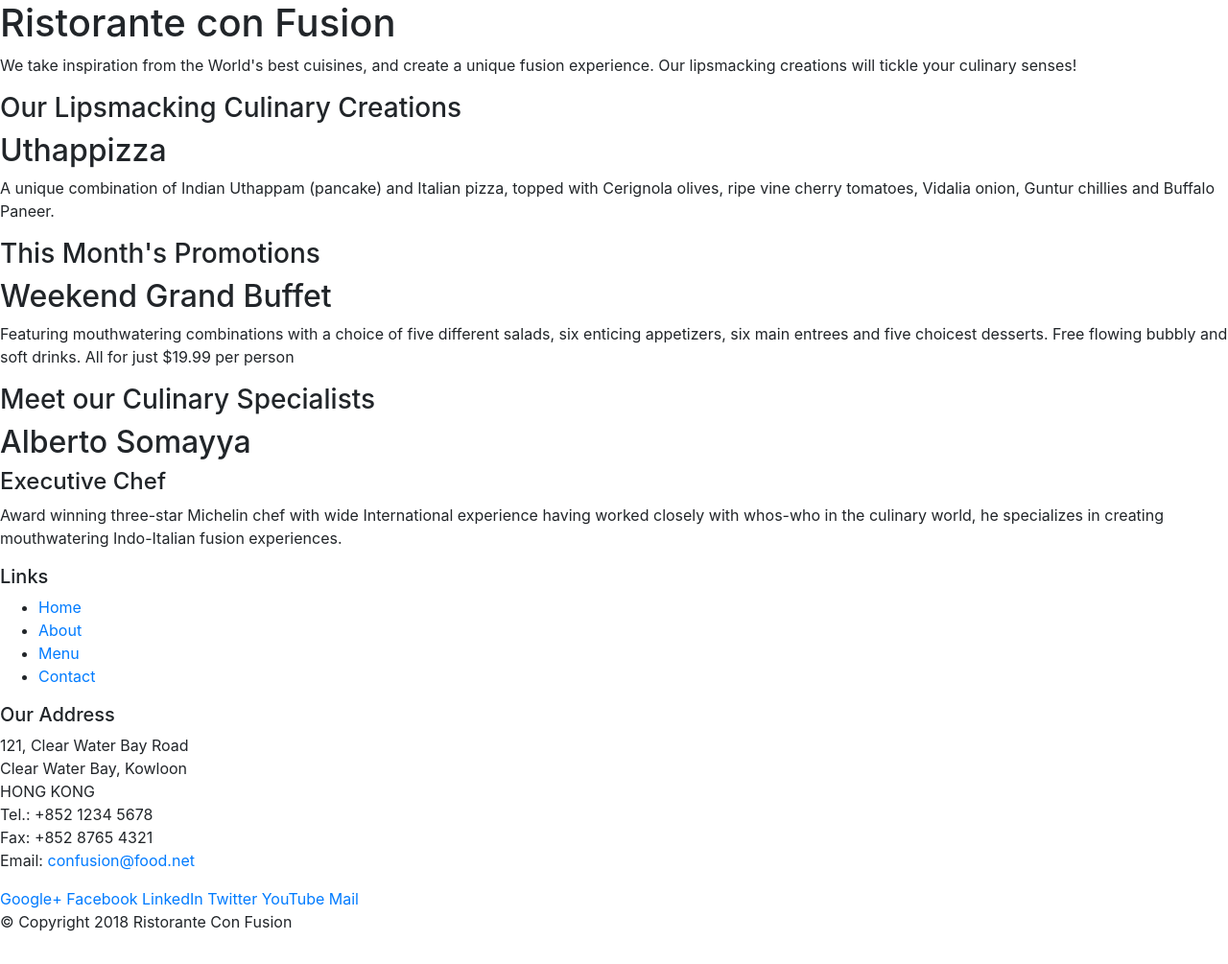
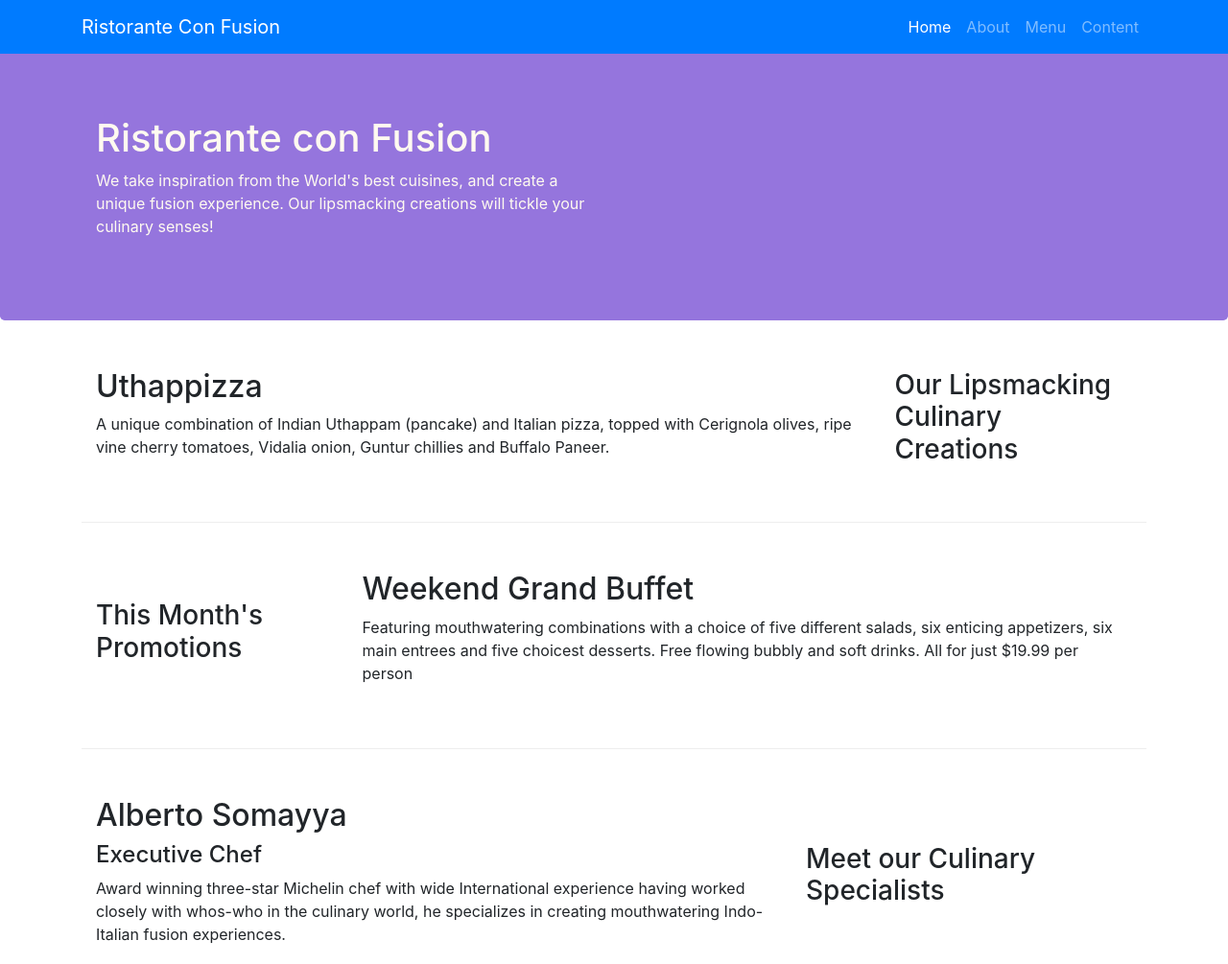
Before and after one commit to Anoopkumar7769/Front-End-Web-UI-Frameworks--Course1, a website: page index.html in a window 1280 px wide. Shown: the top 1005 px of the page at 96% size. Drawn offline with nearby package versions, Linux system fonts and the light colour scheme.

Commit message:
Assignment 1

```diff
--- /dev/null
+++ b/css/style.css
@@ -0,0 +1,42 @@
+.row-header {
+	margin: 0px auto;
+	padding: 0px auto;
+}
+
+.row-content{
+	margin:0px auto;
+    padding: 2px 25px 10px 25px;
+    min-height: 10px;
+}
+
+.jumbotron {
+	padding: 70px 20px 70px 20px;
+	margin: 0px auto;
+	background-color: #9575CD;
+	color: floralwhite;
+}
+
+.footer {
+	padding-bottom: 50px;
+	background-color: #D1C4E9;
+	margin: 0px auto;
+	padding: 20px 0px 20px 0px;
+}
+
+.address {
+	font-size: 80%;
+	margin: 0px;
+	color: #0f0f0f;
+}
+
+.row-content1 {
+	margin:0px auto;
+    padding: 20px 25px 10px 45px;
+    min-height: 10px;
+}
+
+.row-content2 {
+	margin:0px auto;
+    padding: 50px 25px 25px 50px;
+    min-height: 10px;
+}
--- /dev/null
+++ b/css/styles.css
@@ -0,0 +1,36 @@
+.row-header{
+	margin: 0px auto;
+	padding: 0px auto;
+}
+
+.row-content{
+	margin:0px auto;
+    padding: 50px 0px 50px 0px;
+    border-bottom: 1px ridge;
+    min-height: 100px;
+}
+
+
+.footer {
+	background-color: #D1C4E9;
+	margin: 0px auto;
+	padding: 20px 0px 20px 0px;
+}
+
+.jumbotron {
+	padding: 70px 30px 70px 30px;
+	margin: 0px auto;
+	background-color: #9575DD;
+	color: floralwhite;
+}
+
+.address {
+	font-size: 80%;
+	margin: 0px;
+	color: #0f0f0f;
+}
+
+body {
+	padding: 50px 0px 0px 0px;
+	z-index: 0;
+}
--- a/index.html
+++ b/index.html
@@ -9,51 +9,68 @@
 
     <!-- Bootstrap CSS -->
     <link rel="stylesheet" href="node_modules/bootstrap/dist/css/bootstrap.min.css">
+    <link rel="stylesheet" type="text/css" href="css/styles.css">
     <title>Ristorante Con Fusion</title>
 </head>
 
 <body>
+  <nav class="navbar navbar-dark bg-primary navbar-expand-sm fixed-top">
+   <div class="container">
+    <button class="navbar-toggler" type="button" data-toggle="collapse" data-target="#Navbar">
+        <span class="navbar-toggler-icon"></span>
+    </button>
+       <a class="navbar-brand mr-auto" href="#">Ristorante Con Fusion</a>
+       <div class="collapse navbar-collapse" id="Navbar">
 
-    <header>
-        <div>
-            <div>
-                <div>
+       </div>
+       <ul class="navbar-nav mr-60px">
+           <li class="nav-item active"><a class="nav-link" href="#">Home</a></li>
+           <li class="nav-item"><a class="nav-link" href="file:///C:/Users/Anoop%20Kulkarni/Desktop/Coursera/unzip/Bootstrap4/conFusion/aboutus.html">About</a></li>
+           <li class="nav-item"><a class="nav-link" href="#">Menu</a></li>
+           <li class="nav-item"><a class="nav-link" href="#">Content</a></li>
+       </ul>
+   </div>
+  </nav>
+    <header class="jumbotron">
+        <div class="container">
+            <div class="row row-header">
+                <div class="col-12 col-sm-6">
                     <h1>Ristorante con Fusion</h1>
                     <p>We take inspiration from the World's best cuisines, and create a unique fusion experience. Our lipsmacking creations will tickle your culinary senses!</p>
                 </div>
-                <div>
+                <div class="col-12 col-sm">
                 </div>
             </div>
         </div>
     </header>
 
-    <div>
-        <div>
-            <div>
+    <div class="container">
+        <div class="row row-content align-items-center">
+            <div class="col-12 col-sm-4 order-sm-last col-md-3">
                 <h3>Our Lipsmacking Culinary Creations</h3>
             </div>
-            <div>
+            <div class="col col-sm order-sm-first col-md">
                 <h2>Uthappizza</h2>
                 <p>A unique combination of Indian Uthappam (pancake) and Italian pizza, topped with Cerignola olives, ripe vine cherry tomatoes, Vidalia onion, Guntur chillies and Buffalo Paneer.</p>
             </div>
         </div>
 
 
-        <div>
-            <div>
+        <div class="row row-content align-items-center">
+            <div class="col-12 col-sm-4 col-md-3">
                 <h3>This Month's Promotions</h3>
             </div>
-            <div>
+            <div class="col col-sm col-md">
                 <h2>Weekend Grand Buffet</h2>
                 <p>Featuring mouthwatering combinations with a choice of five different salads, six enticing appetizers, six main entrees and five choicest desserts. Free flowing bubbly and soft drinks. All for just $19.99 per person </p>
             </div>
         </div>
 
-        <div>
-            <div>
+        <div class="row row-content align-items-center">
+            <div class="col-12 col-sm-4 order-sm-last col-mid-3">
                 <h3>Meet our Culinary Specialists</h3>
             </div>
-            <div>
+            <div class="col col-sm order-sm-first col-md">
                 <h2>Alberto Somayya</h2>
                 <h4>Executive Chef</h4>
                 <p>Award winning three-star Michelin chef with wide International experience having worked closely with whos-who in the culinary world, he specializes in creating mouthwatering Indo-Italian fusion experiences. </p>
@@ -61,21 +78,21 @@
         </div>
     </div>
 
-    <footer>
-        <div>
-            <div>
-                <div>
+    <footer class="footer">
+        <div class="container">
+            <div class="row">
+                <div class="col-4 offset-1 col-sm-2">
                     <h5>Links</h5>
-                    <ul>
+                    <ul class="list-unstyled">
                         <li><a href="#">Home</a></li>
-                        <li><a href="#">About</a></li>
+                        <li><a href="file:///C:/Users/Anoop%20Kulkarni/Desktop/Coursera/unzip/Bootstrap4/conFusion/aboutus.html">About</a></li>
                         <li><a href="#">Menu</a></li>
                         <li><a href="#">Contact</a></li>
                     </ul>
                 </div>
-                <div>
+                <div class="col-7 col-sm-5">
                     <h5>Our Address</h5>
-                    <address>
+                    <address class="address">
 		              121, Clear Water Bay Road<br>
 		              Clear Water Bay, Kowloon<br>
 		              HONG KONG<br>
@@ -84,8 +101,8 @@
 		              Email: <a href="mailto:confusion@food.net">confusion@food.net</a>
 		           </address>
                 </div>
-                <div>
-                    <div>
+                <div class="col-12 col-sm-4 align-self-center">
+                    <div class="text-center">
                         <a href="http://google.com/+">Google+</a>
                         <a href="http://www.facebook.com/profile.php?id=">Facebook</a>
                         <a href="http://www.linkedin.com/in/">LinkedIn</a>
@@ -95,8 +112,8 @@
                     </div>
                 </div>
            </div>
-           <div>
-                <div>
+           <div class="row justify-content-center">
+                <div class="col-auto">
                     <p>© Copyright 2018 Ristorante Con Fusion</p>
                 </div>
            </div>
```
Also changed, not shown: aboutus.html (added, +141 -0 lines), 1 other file.
